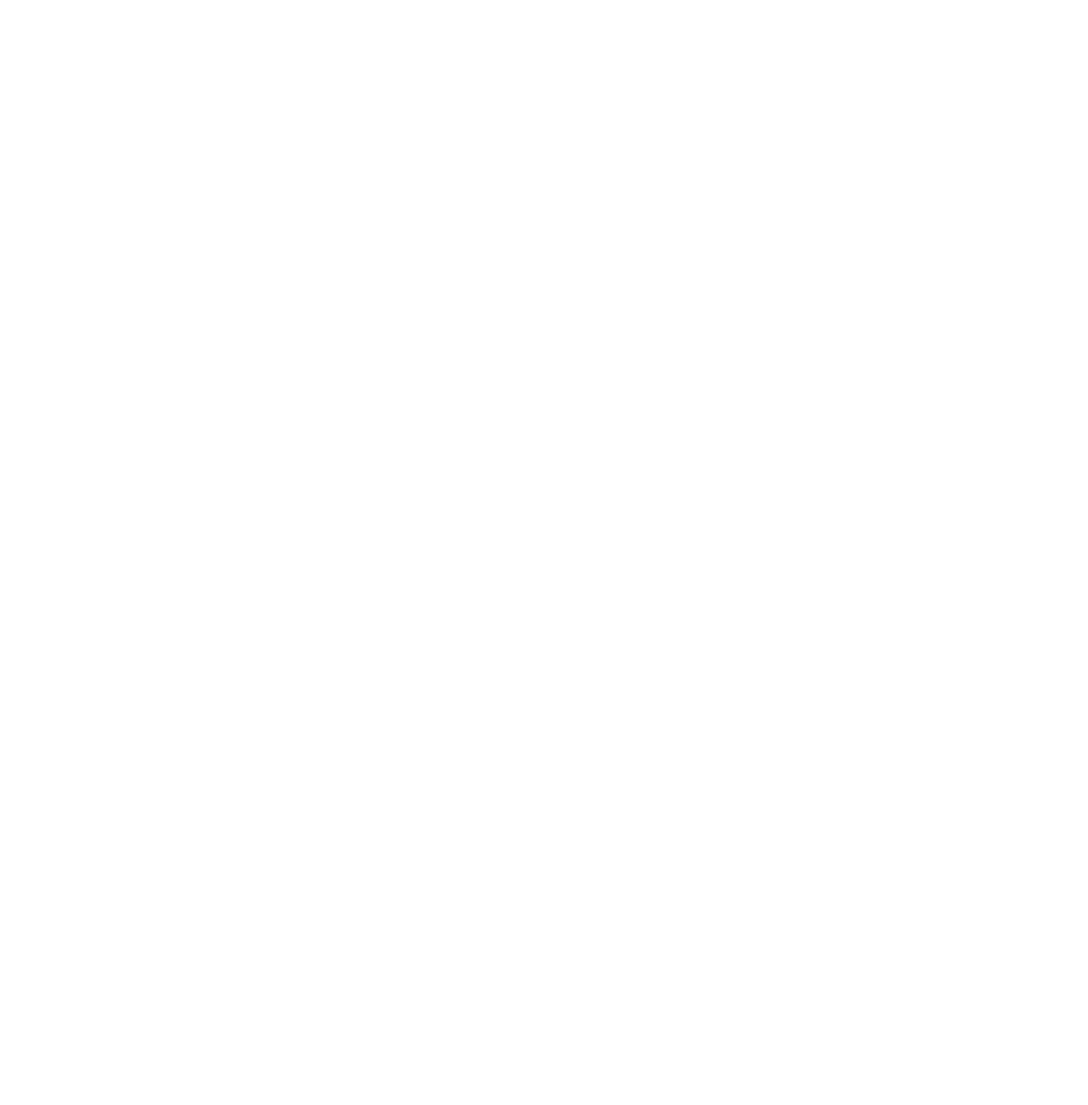
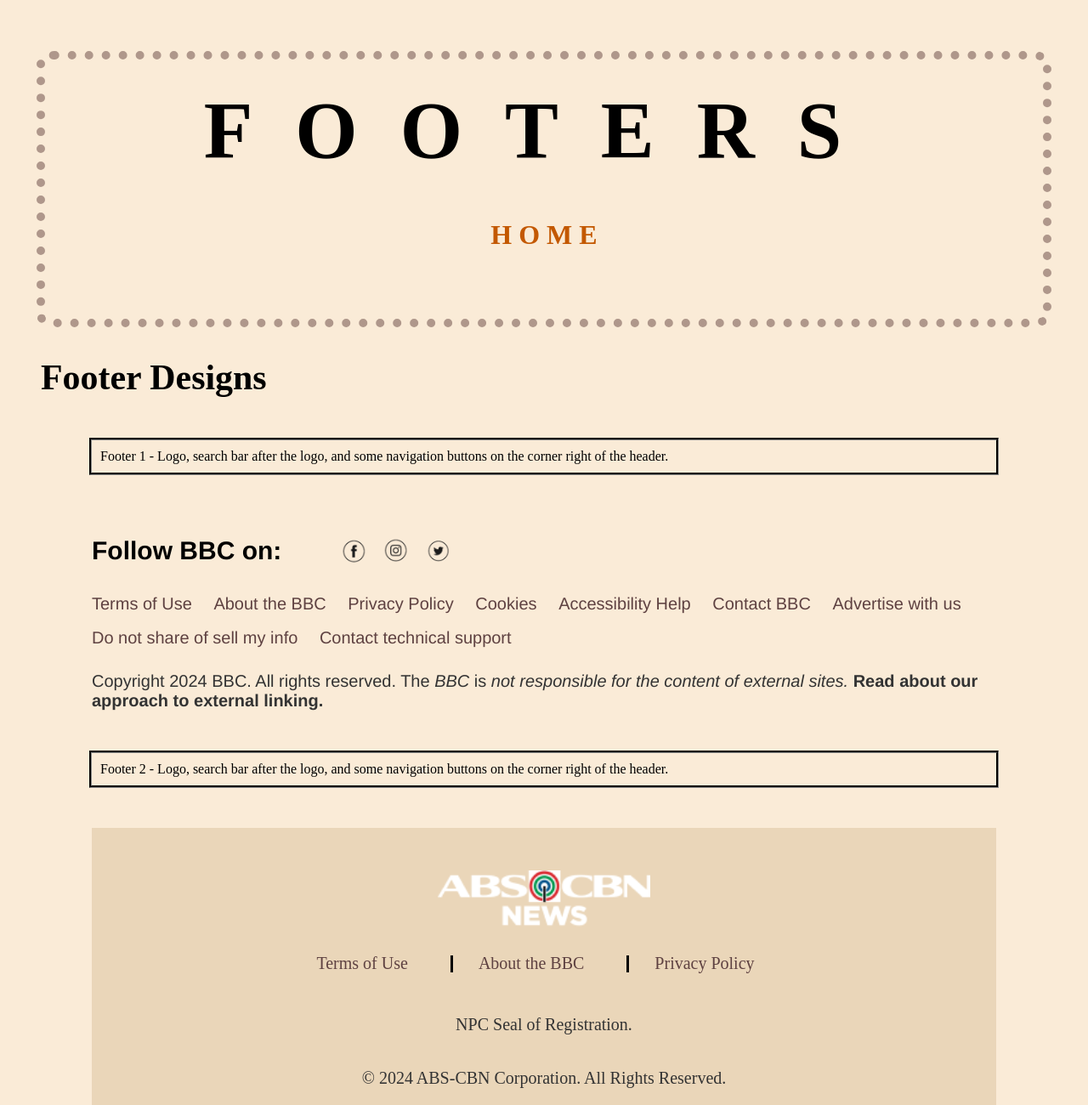
Before and after one commit to Ashiyel/WD--Seatwork-3, a plain HTML site: page pages/page2/index.html in a window 1280 px wide. Shown: the top 1300 px of the page at 85% size. Before the commit the page ends 800 px from the top, so only its background shows below. Drawn offline with Linux system fonts and the light colour scheme.

Commit message:
FOOTER 3 DESIGN DONE

```diff
--- a/pages/page1/assets/css/style.css
+++ b/pages/page1/assets/css/style.css
@@ -10,13 +10,12 @@ body{
     align-items: center;
     flex-direction:column-reverse;
     margin: 45px;
-    margin-top: 50px;
+    margin-top: 70px;
     outline-color: #310d0d5f;
     outline-width: 10px;
     outline-style:dotted;
     border-radius: 1%;
-    border-left: pink;
-    padding: 10px;
+    padding: 30px;
 }
 
 .title-head{
@@ -29,7 +28,7 @@ body{
 }
  .mainHeader h1 {
     margin: 0;
-    font-size: 7cap;
+    font-size: 9cap;
     letter-spacing: 50px;
 }
 
@@ -45,22 +44,22 @@ body{
     text-decoration:underline;
 }
 
-
 .mainHeader nav{
     display: flex;
-    outline-style: double;
-    outline-color: rgb(0, 0, 0);
     padding: 50px;
+    background-color: ;
+
 }
 
-.mainHeader .nav-button {
-    display: inline-block;
-    padding: 10px 15px;
-    color: #161010;
+
+.nav-bot-header{
+    padding-left: 100px;
+    padding-right: 100px;
     text-decoration: none;
-    border-radius: 5px;
-    transition: background-color 0.3s ease, transform 0.3s ease;
-    margin: 10px;
+    font-size: xx-large;
+    color: #c35800;
+    font-weight: 900;
+
 }
 
 /* HEADER 1 */
@@ -1259,11 +1258,6 @@ body {
 }
 
 
-
-
-
-
-
 /* general */
 
 .title-head {
--- a/pages/page2/assets/css/style.css
+++ b/pages/page2/assets/css/style.css
@@ -0,0 +1,268 @@
+body{
+    background-color: antiquewhite;
+}
+
+/* MAIN HEADER */
+
+.mainHeader{
+    display: flex;
+    justify-content: space-between;
+    align-items: center;
+    flex-direction:column-reverse;
+    margin: 45px;
+    margin-top: 70px;
+    outline-color: #310d0d5f;
+    outline-width: 10px;
+    outline-style:dotted;
+    border-radius: 1%;
+    padding: 30px;
+}
+
+.title-head{
+    font-size: 4cap;
+    margin: 40px;
+}
+
+ .mainHeader h1 {
+    margin: 0;
+    font-size: 9cap;
+    letter-spacing: 50px;
+}
+
+
+ .mainHeader p {
+    display: flex;
+    text-align: right;
+    margin: 0;
+    padding: 0;
+    flex-direction: row-reverse;
+    text-transform:lowercase;
+    text-decoration: solid ;
+    text-decoration:underline;
+}
+
+.mainHeader nav{
+    display: flex;
+    padding: 50px;
+    background-color: ;
+
+}
+
+
+.nav-bot-header{
+    padding-left: 100px;
+    padding-right: 100px;
+    text-decoration: none;
+    font-size: xx-large;
+    color: #c35800;
+    font-weight: 900;
+
+}
+
+
+                       .description {
+                        background-color: #80570000;
+                        padding: 10px;
+                        outline: #333;
+                        outline-style: groove;
+                        margin-bottom: 50px;
+                        margin-top: 50px;
+                    }
+
+                    .footer-section {
+                        margin-left: 100px;
+                        margin-right: 100px;
+
+                    }
+
+                                                             /* FOOTER ONE */
+
+
+                    .footer1 {
+                        font-size: 20px;
+                        font-family:Helvetica;
+                    }
+
+                    .follow-section {
+                        display: flex;
+                        align-items: center;
+                    }
+
+                    .socmedIcons1 {
+                        margin-left: 10px;
+                        display: flex;
+                        gap: 10px;
+                        padding-left: 50px;
+                    }
+
+                    .socmed1 {
+                        width: 30px;
+                        height: auto;
+                        padding-right: 10px;
+                        padding-left: 10px;
+                    }
+
+                    .nav-buttons1 {
+                        line-height: 40px;
+
+                    }
+
+                    .nav-button {
+                        display: inline-block;
+                        margin-right: 10px;
+                        text-decoration: none;
+                        color: #5e4141;
+                        font-size: 20px;
+                        transition: color 0.3s ease;
+                        padding-right: 10px;
+
+                    }
+
+                    .nav-button:hover {
+                        color: #000;
+                    }
+                    .footer1-paragraph {
+                        margin-top: 20px;
+                        font-size: 20px;
+                        color: #333;
+                    }
+
+
+
+
+
+
+
+
+
+        /* FOOTER TWO */
+
+
+.footer2 {
+    display: flex;
+    flex-direction: column;
+    align-items: center;
+    justify-content: center;
+    margin: 0 auto;
+    padding: 50px;
+    text-align: center;
+    font-size: 20px;
+    background-color: #86590024;
+    margin-bottom: 50px;
+}
+
+.logo-section2 {
+    display: flex;
+    justify-content: center;
+    margin-bottom: 20px;
+}
+
+.logo2 {
+    height: 70px;
+    outline: #000;
+}
+
+.nav-buttons2 {
+    display: flex;
+    align-items: center;
+    justify-content: center;
+    gap: 20px;
+    margin-bottom: 20px;
+}
+
+.nav-button {
+    text-decoration: none;
+    font-size: 20px;
+    border-color: #000;
+}
+
+.footer2-paragraph {
+    font-size: 20px;
+    color: #333;
+}
+
+.line-border {
+    width: 2px;
+    background-color: rgb(0, 0, 0);
+    height: 20px;
+    margin-left: 10px;
+    margin-right: 10px;
+}
+
+
+
+/* FOOTER THREE */
+
+.footer3 {
+    display: flex;
+    flex-direction: column;
+    align-items: center;
+    text-align: center;
+
+}
+
+.line1 {
+    display: flex;
+    align-items: center;
+    justify-content: space-between;
+    width: 100%;
+    margin-top: 20px;
+    border-top: 2px solid #060404;
+    border-bottom: 2px solid #000000;
+    padding: 10px 0;
+}
+
+.logo-section3 {
+    display: flex;
+    height: 50px;
+}
+
+.logo3 {
+    height: 100%;
+}
+
+.line1-content {
+    display: flex;
+    align-items: center;
+    gap: 10px;
+}
+
+.socmedIcons1 {
+    display: flex;
+    gap: 0px;
+}
+
+.nav-buttons3 {
+    display: flex;
+    gap: 15px;
+
+}
+
+.line-border {
+    border-left: 1px solid #00000000;
+    height: 20px;
+    margin:  10px;
+}
+
+.footer3-paragraph {
+    margin: 5px;
+    margin-top: 10px;
+}
+
+.footer3 button {
+    padding: 5px 10px;
+    border-radius: 10px;
+    background-color: #00000000;
+    margin-left: 30px;
+}
+
+.footer3 .nav-button{
+    margin-top: 30px;
+    margin-bottom: 10px;
+
+
+
+
+
+
+    /* FOOTER FOUR */
--- a/pages/page2/index.html
+++ b/pages/page2/index.html
@@ -0,0 +1,144 @@
+<!DOCTYPE html>
+<html lang="en">
+<head>
+    <meta charset="UTF-8">
+    <meta name="viewport" content="width=device-width, initial-scale=1.0">
+    <title>Headers</title>
+    <link rel="stylesheet" href="./assets/css/style.css">
+</head>
+<body>
+
+
+<!-- MAIN HEADER -->
+<header class="mainHeader">
+    <nav>
+    <a href="../../index.html" class="nav-bot-header">H O M E</a>
+
+    </nav>
+
+    <h1>FOOTERS</h1>
+</header>
+
+
+
+                <!--     FOOTER 1      -->
+<h2 class="title-head">Footer Designs</h2>
+
+<section class="footer-section">
+    <div class="description">Footer 1 - Logo, search bar after the logo, and some navigation buttons on the corner right of the header.</div>
+
+    <footer class="footer1">
+        <div class="follow-section">
+            <h2>Follow BBC on:</h2>
+            <nav class="socmedIcons1">
+                <img src="./assets/documents/fb-logo.png" alt="Logo" class="socmed1">
+                <img src="./assets/documents/ig-logo.png" alt="Logo" class="socmed1">
+                <img src="./assets/documents/twt-logo.png" alt="Logo" class="socmed1">
+            </nav>
+        </div>
+
+        <nav class="nav-buttons1">
+            <a href="#home" class="nav-button">Terms of Use</a>
+            <a href="#about" class="nav-button">About the BBC</a>
+            <a href="#services" class="nav-button">Privacy Policy</a>
+            <a href="#home" class="nav-button">Cookies</a>
+            <a href="#about" class="nav-button">Accessibility Help</a>
+            <a href="#services" class="nav-button">Contact BBC</a>
+            <a href="#home" class="nav-button">Advertise with us</a>
+            <a href="#about" class="nav-button">Do not share of sell my info</a>
+            <a href="#services" class="nav-button">Contact technical support</a>
+        </nav>
+
+        <p class="footer1-paragraph">
+            Copyright 2024 BBC. All rights reserved.
+            The <em>BBC</em>  is <em> not responsible for the content of external sites.</em>
+            <strong>Read about our approach to external linking.</strong>
+        </p>
+    </footer>
+</section>
+
+
+
+
+
+
+                <!--     FOOTER 2      -->
+
+<section class="footer-section">
+    <div class="description">Footer 2 - Logo, search bar after the logo, and some navigation buttons on the corner right of the header.</div>
+
+    <footer class="footer2">
+        <div class="logo-section2">
+            <img src="./assets/documents/ABS-CBN News Logo V2.png" alt="Logo" class="logo2">
+        </div>
+
+        <nav class="nav-buttons2">
+            <a href="#home" class="nav-button">Terms of Use</a>
+            <div class="line-border"></div>
+            <a href="#about" class="nav-button">About the BBC</a>
+            <div class="line-border"></div>
+            <a href="#services" class="nav-button">Privacy Policy</a>
+        </nav>
+
+        <p class="footer2-paragraph">
+            NPC Seal of Registration.
+        </p>
+        <p class="footer2-paragraph">
+            © 2024 ABS-CBN Corporation. All Rights Reserved.
+        </p>
+    </footer>
+</section>
+
+
+
+
+                <!--     FOOTER 3      -->
+<section class="footer-section">
+    <div class="description">Footer 3 - Logo, search bar after the logo, and some navigation buttons on the corner right of the header.</div>
+
+    <footer class="footer3">
+        <div class="line1">
+            <div class="logo-section3">
+                <img src="./assets/documents/cnn-logo.png" alt="Logo" class="logo3">
+            </div>
+            <div class="line1-content">
+                <h3>FOLLOW CNN</h3>
+                <nav class="socmedIcons1">
+                    <img src="./assets/documents/fb-logo.png" alt="Logo" class="socmed1">
+                    <img src="./assets/documents/ig-logo.png" alt="Logo" class="socmed1">
+                    <img src="./assets/documents/twt-logo.png" alt="Logo" class="socmed1">
+                </nav>
+                <button>Sign in</button>
+            </div>
+        </div>
+
+        <nav class="nav-buttons3">
+            <a href="#home" class="nav-button">Terms of Use</a>
+            <a href="#about" class="nav-button">Privacy Policy</a>
+            <a href="#services" class="nav-button">Cookie Settings</a>
+            <a href="#services" class="nav-button">Add Choices</a>
+            <a href="#services" class="nav-button">Accessibilities & CC</a>
+            <a href="#services" class="nav-button">About</a>
+            <a href="#" class="nav-button">Newsletters</a>
+            <a href="#" class="nav-button">Transcripts</a>
+        </nav>
+
+        <p class="footer3-paragraph">
+            © 2024 Cable News Network. A Warner Bros. Discovery Company. All Rights Reserved.
+        </p>
+        <p class="footer3-paragraph">
+            CNN Sans ™ & © 2016 Cable News Network.
+        </p>
+    </footer>
+</section>
+
+
+
+
+
+
+
+
+
+
+</body>
```
Also changed, not shown: index.html (+1 -1 lines), pages/page1/index.html (+7 -5 lines), pages/page2/assets/documents/ABS-CBN News Logo V2.png (added), pages/page2/assets/documents/Coffee-Logo-Lottie-Animation-unscreen.gif (added), pages/page2/assets/documents/cnn-logo.png (added), pages/page2/assets/documents/corseal abs-cbn corporation 2.png (added), pages/page2/assets/documents/fb-logo.png (added), pages/page2/assets/documents/ig-logo.png (added), pages/page2/assets/documents/twt-logo.png (added), 4 other files.
